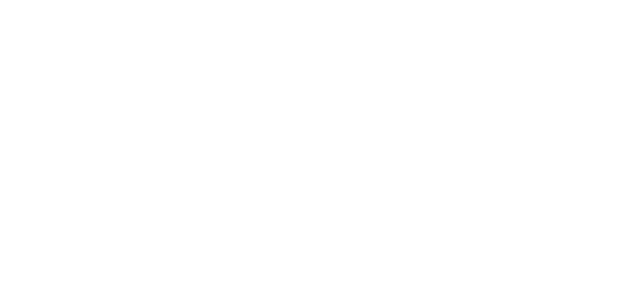
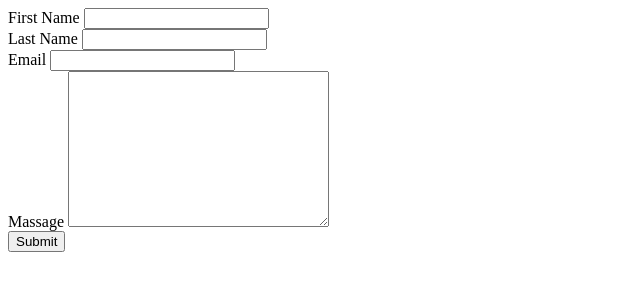
Before and after one commit to SerhiiMart/HTML-Form-for-Mail, a plain HTML site: page index.html in a window 1280 px wide. Shown: the whole page, without its empty margins (0-640 px from the left). Drawn offline with Linux system fonts and the light colour scheme.

Commit message:
working on form

```diff
--- a/index.html
+++ b/index.html
@@ -9,6 +9,36 @@
 </head>
 <body>
 
-  <script src="script.js"></script>
+  <section>
+    <div class="container">
+      <form action="https://formspree.io/mbjzbwaj" method="POST" id="my-form">
+
+        <div class="form-group">
+          <label for="firstName"> First Name</label>
+          <input type="text" id="firstName" name="firstName">
+        </div>
+
+        <div class="form-group">
+          <label for="latsName">Last Name</label>
+          <input type="text" id="lastName" name="lastName">
+        </div>
+
+        <div class="form-group">
+          <label for="email">Email</label>
+          <input type="email" id="email" name="email">
+        </div>
+
+        <div class="form-group">
+          <label for="massage">Massage</label>
+          <textarea name="massage" id="massage" cols="30" rows="10"></textarea>
+        </div>
+
+        <button type="submit">Submit</button>
+      </form>
+    </div>
+    <div id="status"></div>
+  </section>
+
+<script src="script.js"></script>
 </body>
 </html>
```
